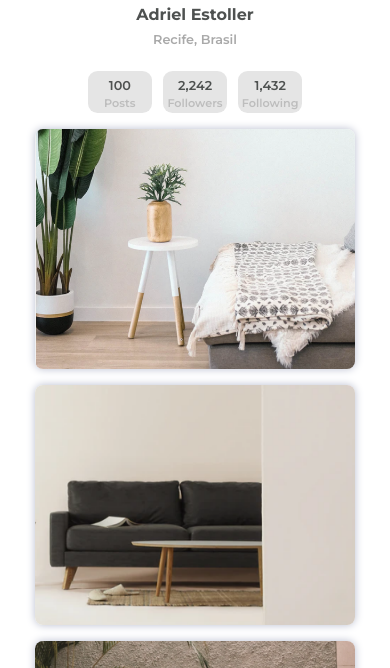
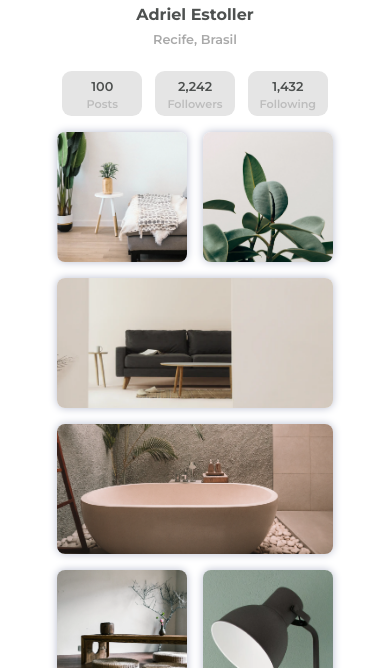
Before and after one commit to adrielestoller/PhotoGallery, a plain HTML site: page index.html in a window 390 px wide. Shown: the part 176-844 px from the top of the page. Drawn offline with Linux system fonts and the light colour scheme.

Commit message:
Gallery flex changed to grid again + fix

```diff
--- a/style.css
+++ b/style.css
@@ -201,12 +201,12 @@ footer {
   }
 
   .social {
-    gap: .7rem;
+    gap: .8rem;
   }
 
   .social-card {
-    width: 4rem;
-    padding: .2rem 0;
+    width: 5rem;
+    padding: .3rem 0;
     border-radius: .6rem;
   }
 
@@ -219,42 +219,58 @@ footer {
   }
 
   .grid-container {
-    display: flex;
-    flex-direction: column;
+    display: grid;
+    grid-template-columns: auto auto;
+    grid-template-rows: auto auto auto auto auto;
     gap: 1rem;
+
+    padding-top: 1rem;
   }
 
   .grid {
-    width: 80%;
+    min-width: 130px;
+    min-height: 130px;
   }
 
   .item-1 {
-    width: 100%;
+    grid-column: 1;
+    grid-row: 1;
+
     background-image: url(img/photo1.png);
   }
 
   .item-2 {
-    width: 100%;
+    grid-column: 1 /span;
+    grid-row: 2;
+
     background-image: url(img/photo2.png);
   }
 
   .item-3 {
-    width: 100%;
+    grid-column: 1 /span;
+    grid-row: 3;
+
     background-image: url(img/photo3.png);
   }
 
   .item-4 {
-    width: 100%;
+    grid-column: 2;
+    grid-row: 4 /span 6;
+
     background-image: url(img/photo4.png);
   }
 
   .item-5 {
-    width: 100%;
+    grid-column: 2;
+    grid-row: 1;
+
     background-image: url(img/photo5.png);
   }
 
   .item-6 {
-    width: 100%;
+    grid-column: 1;
+    grid-row: 4;
+
     background-image: url(img/photo6.png);
   }
 }
```
